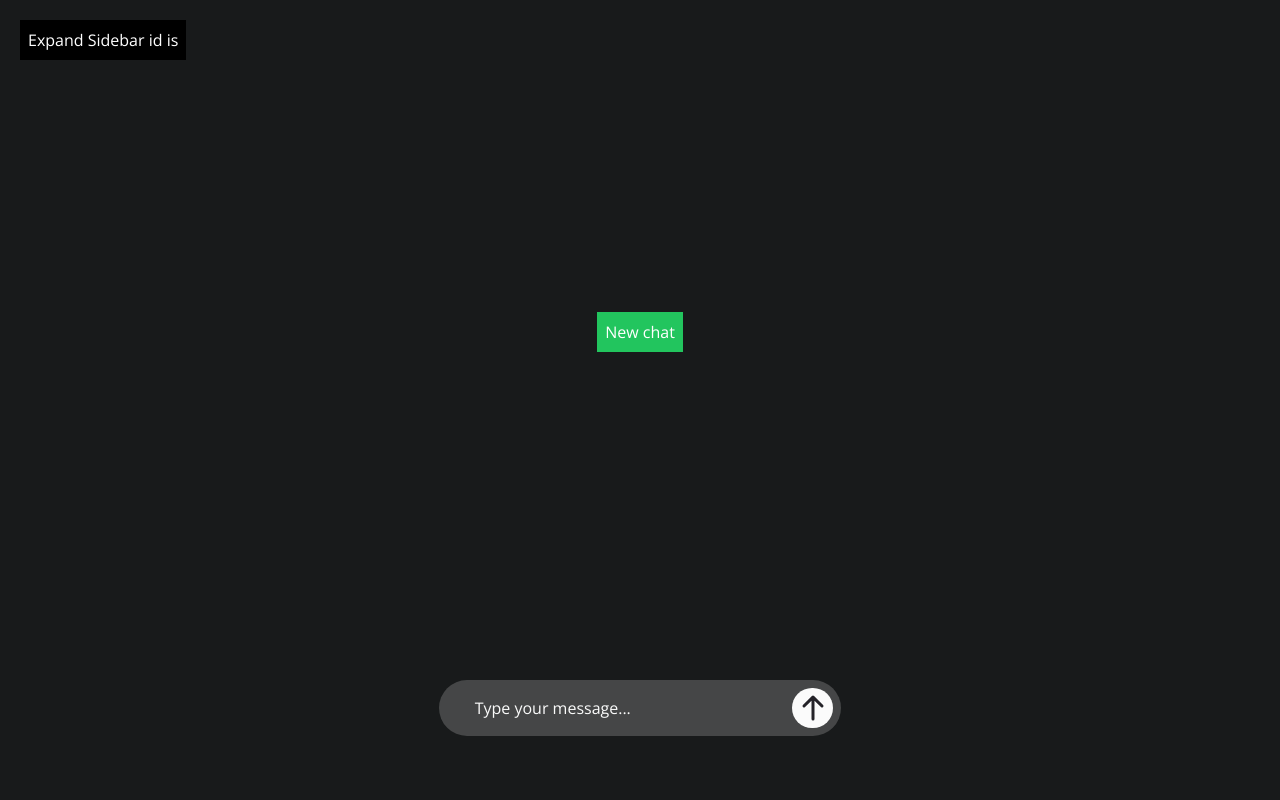
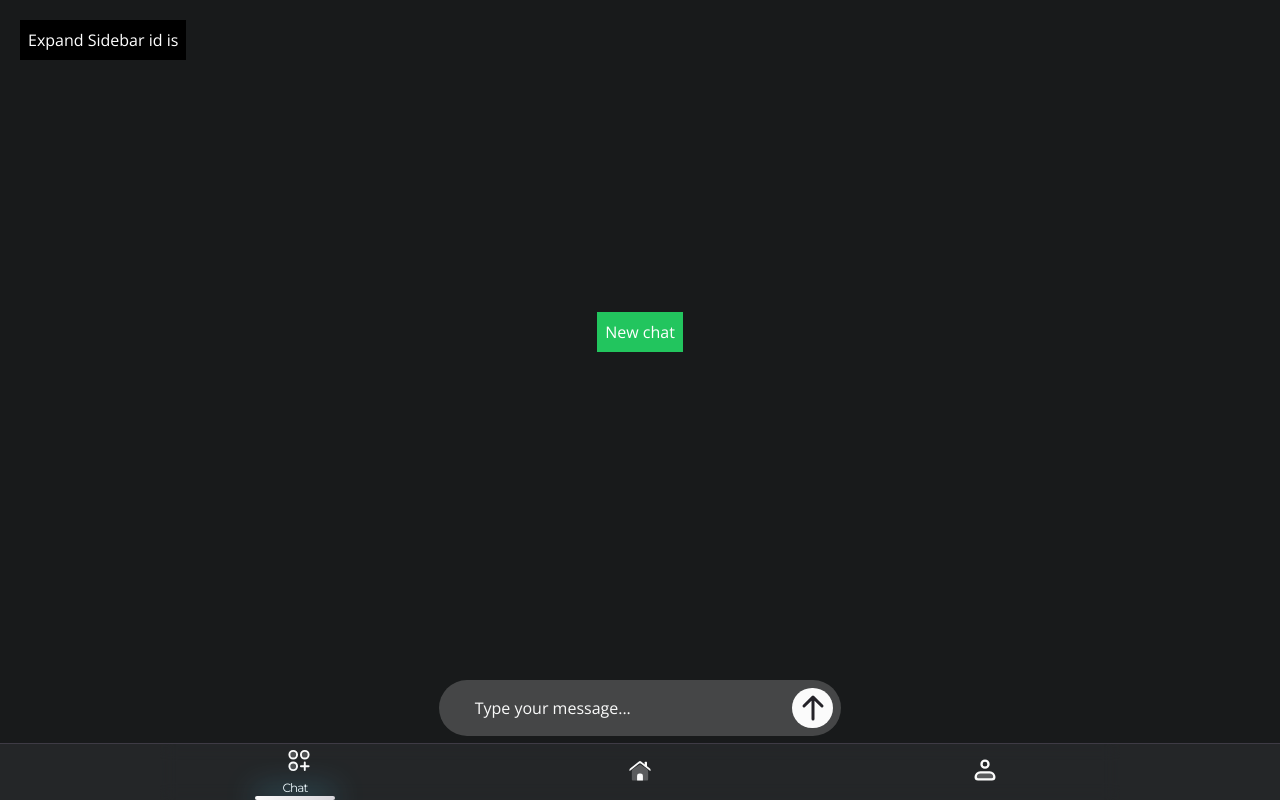
Before and after one commit to mohd-Bilal-exe/verbi.AI, a React (Vite) app: page /Chat in a window 1280 px wide. Built offline with nearby package versions, Linux system fonts and the light colour scheme; a web font is replaced by a local one.

Commit message:
tgdfgsghdfhfgh

```diff
--- a/src/App.jsx
+++ b/src/App.jsx
@@ -5,10 +5,9 @@ import Navbar from "./components/Navbar";
 import ProfilePage from "./pages/profilePage";
 import TranslatePage from "./pages/TranslatePage";
 import { AnimatePresence, LazyMotion, domAnimation } from "framer-motion";
-import { useDispatch, useSelector } from "react-redux";
+import { useSelector } from "react-redux";
 import LoginPage from "./pages/loginPage";
 import { useEffect } from "react";
-import { rememberMe } from "./Api/aiApi";
 import HomePage from "./pages/HomePage";
 
 function App() {
@@ -44,7 +43,7 @@ function App() {
               <Route path="/login" element={<LoginPage />} />
               <Route path="/home" element={<Navigate to="/" />} />
             </Routes>
-            {location.pathname === "/profile" && <Navbar />}
+            {location.pathname !== "/login" && <Navbar />}
           </div>
         </BrowserRouter>
       </AnimatePresence>
```
